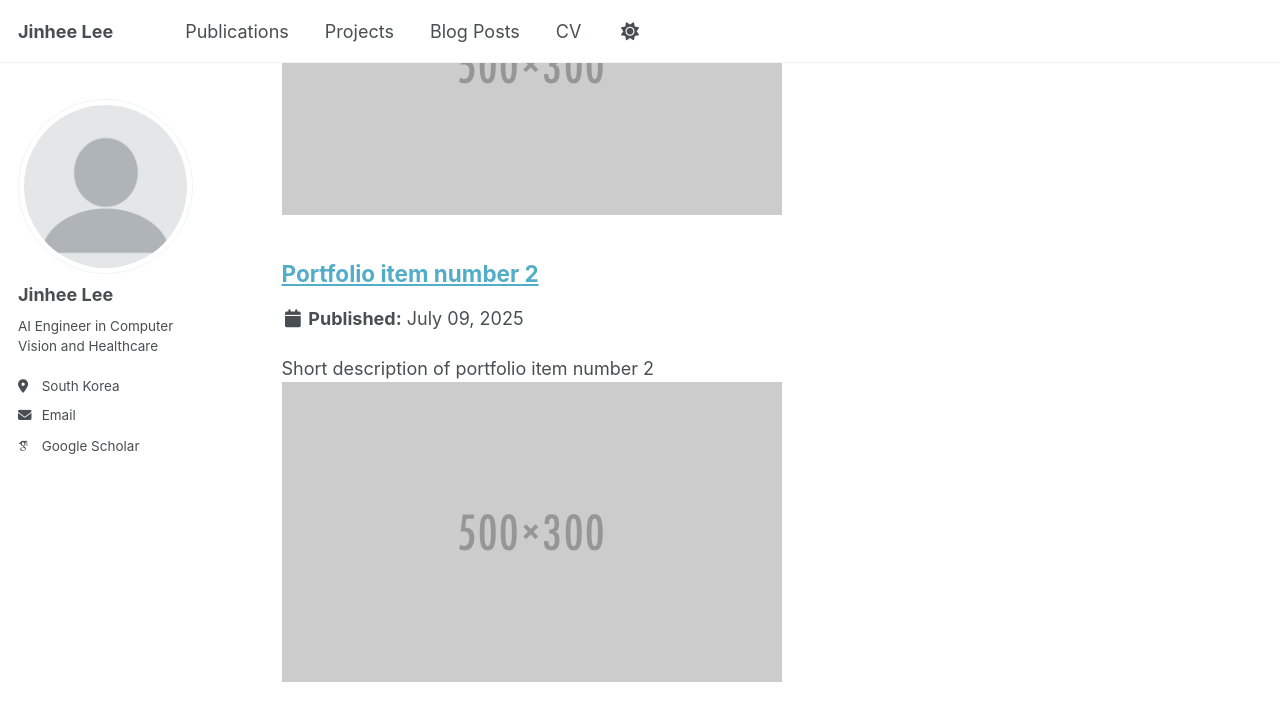
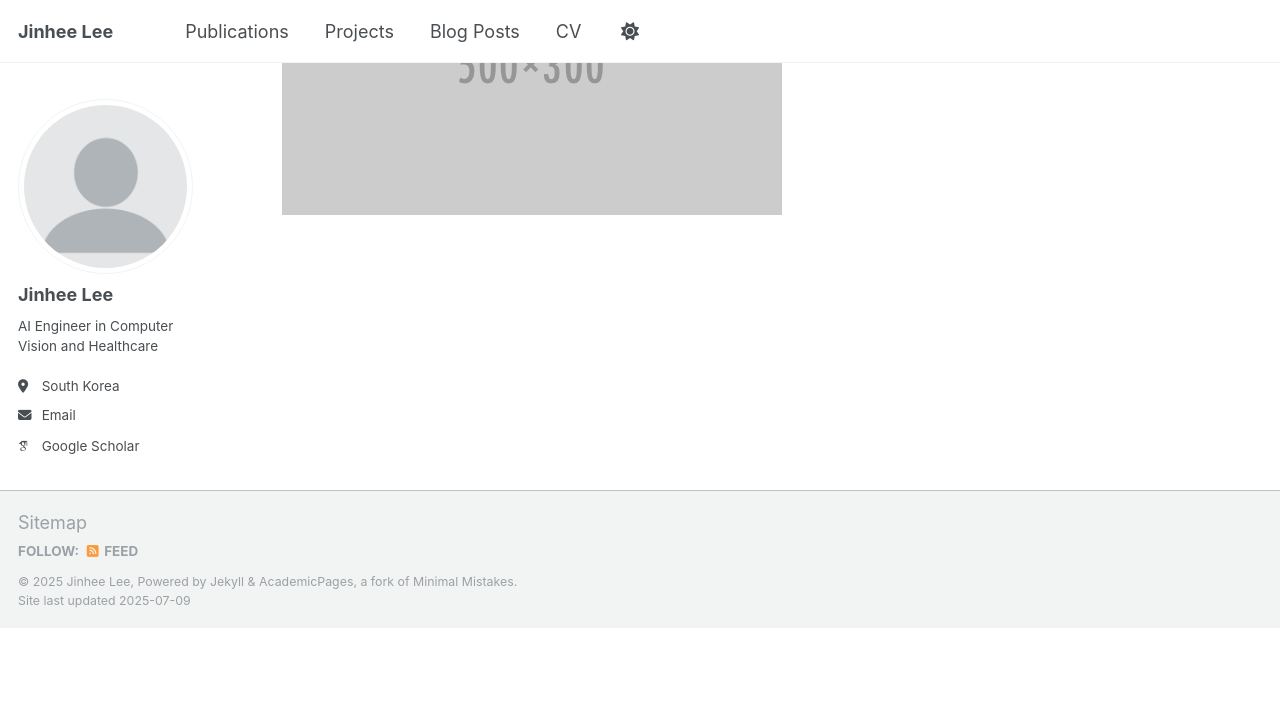
Before and after one commit to jinheeleelv99/jinheeleelv99.github.io, a Jekyll site: the page built from _pages/portfolio.html, in a window 1280 px wide and 900 px high, scrolled down 847 px. Shown: the top 721 px of the window. Built offline with Jekyll 4.4.1, drawn with Linux system fonts in a browser that asks for light colours; some web fonts are replaced; a script that is not in the unit is left out; after the commit the page ends 1475 px from its top, so only the background shows below that.

Commit message:
list update

```diff
--- a/_portfolio/portfolio-3.html
+++ b/_portfolio/portfolio-3.html
@@ -1,8 +1,8 @@
----
+<!-- ---
 title: "Portfolio item number 2"
 excerpt: "Short description of portfolio item number 2 <br/><img src='/images/500x300.png'>"
 collection: portfolio
----
+--- -->
 
 <!DOCTYPE html>
 <html>
@@ -107,7 +107,7 @@ collection: portfolio
 <section class="hero teaser">
   <div class="container is-max-desktop">
     <div class="hero-body">
-      <img id="teaser" src="./static/images/teaser.png" alt="Teaser Image" style="width:100%; height:auto;">
+      <img id="teaser" src="./assets/images/Skin Trouble Progression Simulation/teaser.png" alt="Teaser Image" style="width:100%; height:auto;">
       <h2 class="subtitle has-text-centered">
         <span class="dnerf">Skin trouble progression.
       </h2>
```
Also changed, not shown: assets/images/Ohio_State_University_Logo.png (added), assets/images/ROKAFLogo.jpg (added), assets/images/ROKAFLogo.png (added), assets/images/inhaLogo.jpg (added), assets/images/kariLogo.jpg (added), assets/images/lululabLogo.png (added), assets/images/product.jpg (added), assets/images/stanfordLogo.png (added), assets/images/ustLogo.png (added), 9 other files.
